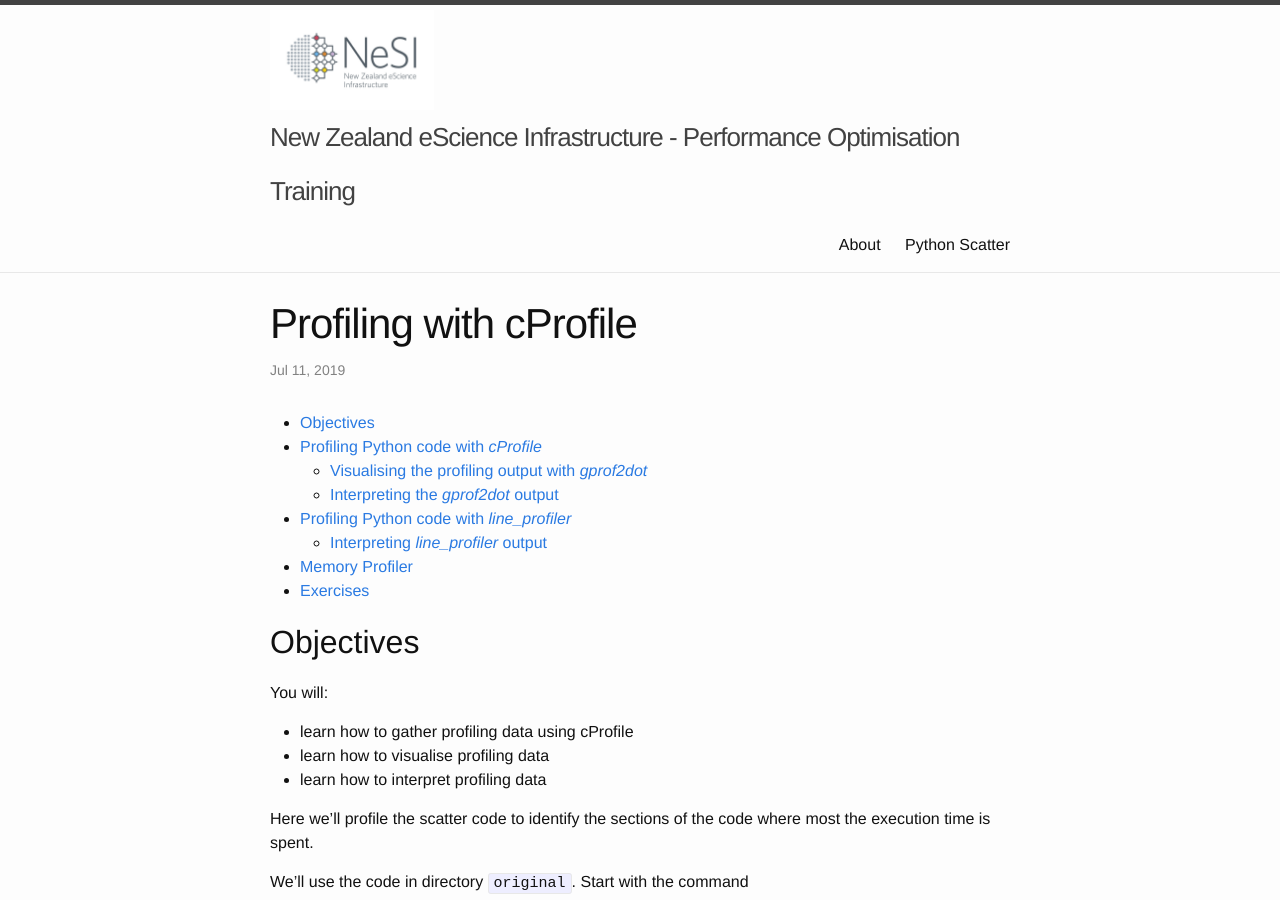
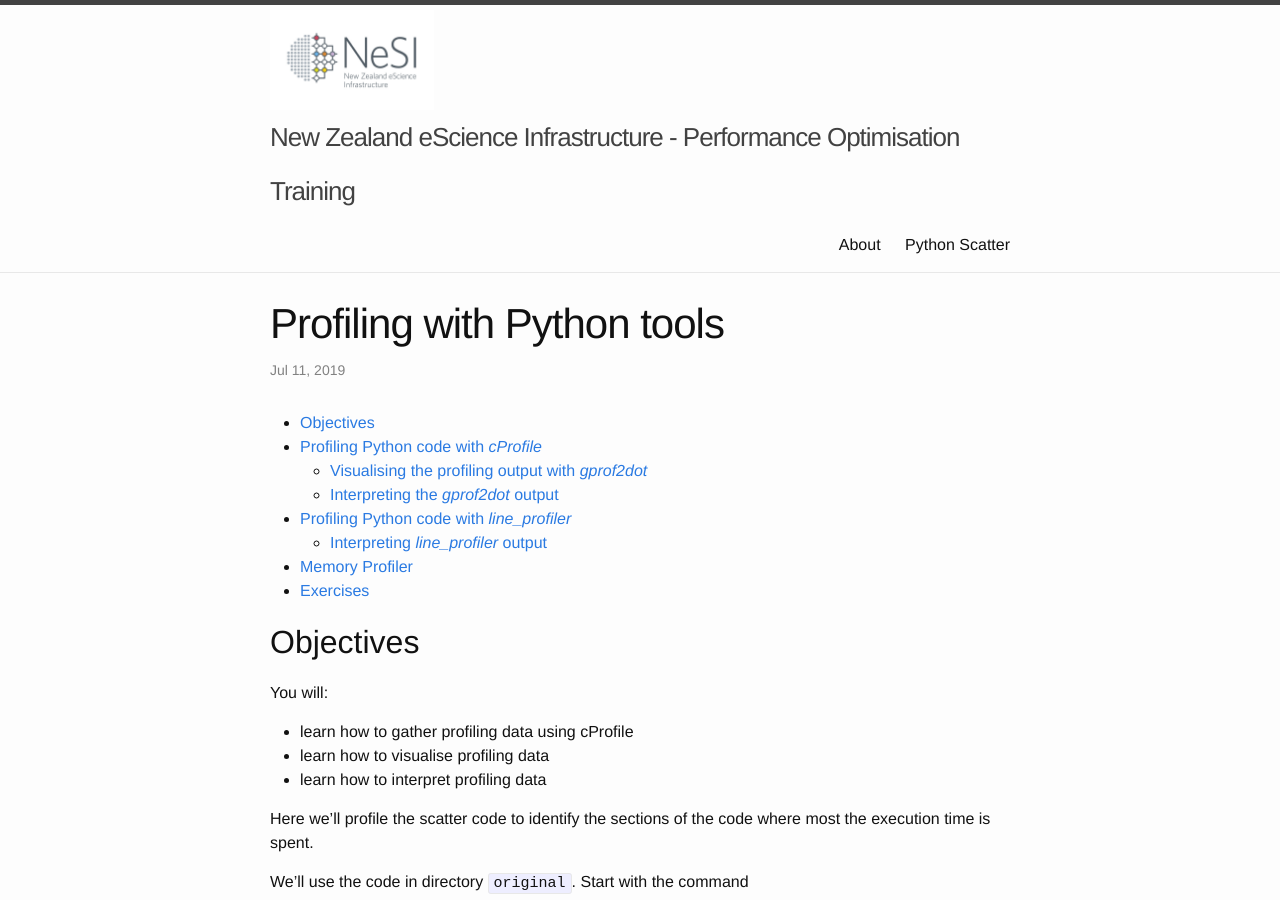
Before and after one commit to nesi/perf-training, a Jekyll site: the page built from _lessons/python-scatter/01a-profiling-cprofile.md, in a window 1280 px wide and 900 px high. Built offline with Jekyll 4.4.1, drawn with Linux system fonts in a browser that asks for light colours.

Commit message:
fixing a link

```diff
--- a/_lessons/python-scatter/01a-profiling-cprofile.md
+++ b/_lessons/python-scatter/01a-profiling-cprofile.md
@@ -1,7 +1,7 @@
 ---
 layout: post
-title: Profiling with cProfile
-permalink: /python-scatter/profiling-cProfile
+title: Profiling with Python tools
+permalink: /python-scatter/profiling-cprofile
 chapter: python-scatter
 ---
 
```
